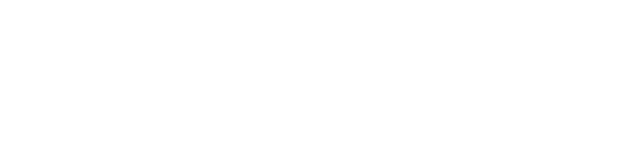
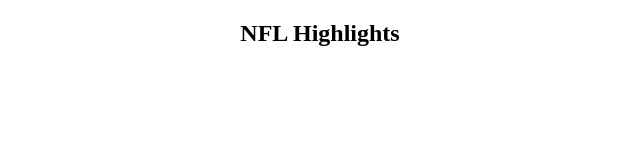
Before and after one commit to nayr123/My-website, a plain HTML site: page Bell.html in a window 1280 px wide. Shown: the whole page, without its empty margins (320-960 px from the left). Drawn offline with Linux system fonts and the light colour scheme.

Commit message:
Update Bell.html

```diff
--- a/Bell.html
+++ b/Bell.html
@@ -5,5 +5,8 @@
   <meta charset="utf-8">
   <meta name ="description" content="Highlights">
  </head>
+<center>
 
-  <a href="https://youtu.be/U046WMQ9Ie8"><a/>
+ <h2>NFL Highlights</h2>
+
+  <a href="https://youtu.be/U046WMQ9Ie8"></a>
```
